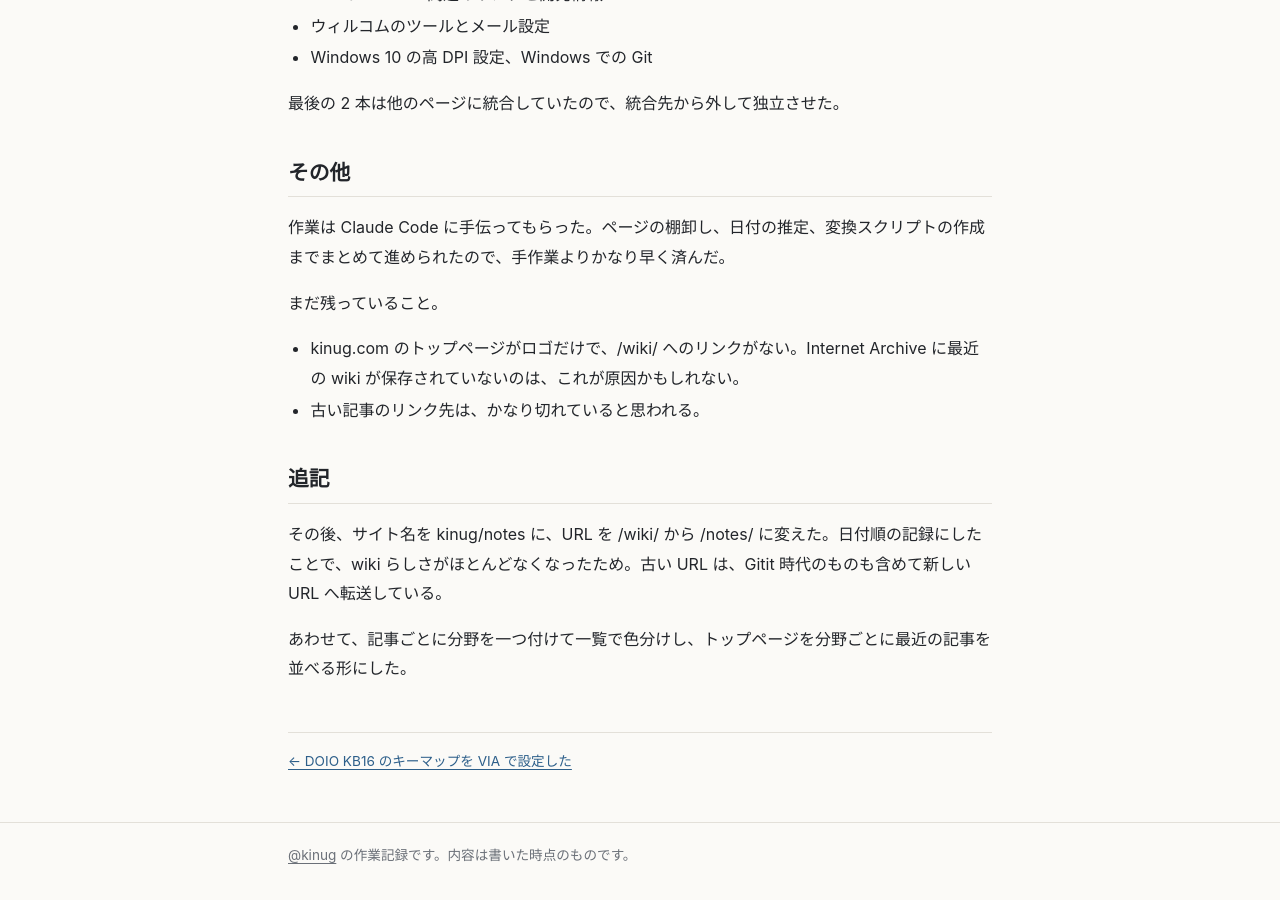
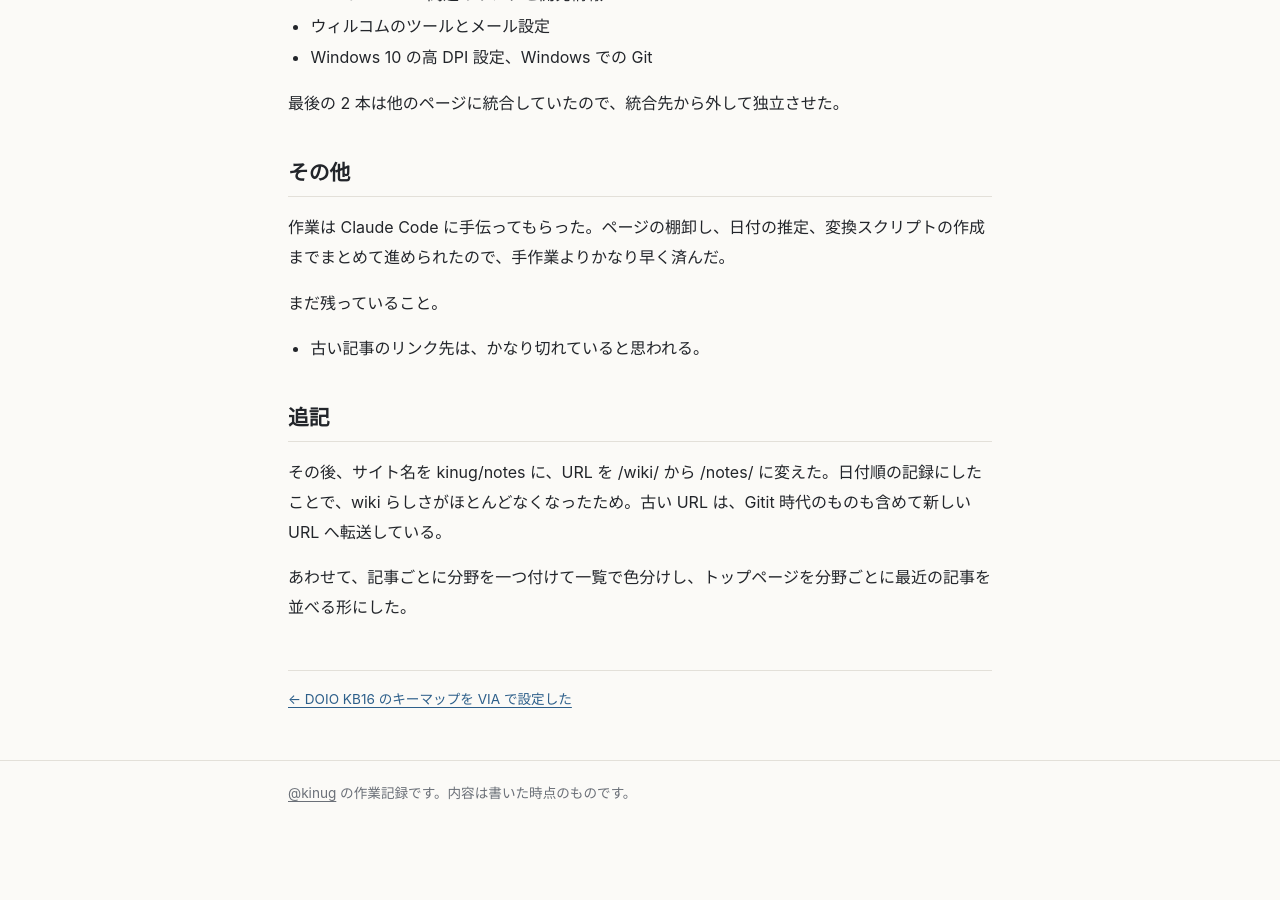
Before and after one commit to kinug-com/kinug-com, a Jekyll site: the page built from _posts/2026-10-10-wiki-reorganize.md, in a window 1280 px wide and 900 px high, scrolled down 3002 px. Built offline with Jekyll 4.4.1, drawn with Linux system fonts in a browser that asks for light colours; after the commit the page ends 3841 px from its top, so only the background shows below that.

Commit message:
Drop the note about the missing top-page link from the article
The top page intentionally does not link to the notes, so it is not an
open issue.

Co-Authored-By: Claude Opus 5.5 <noreply@anthropic.com>
Claude-Session: https://claude.ai/code/session_01TtzgnoMZ3nw7Gyt7PKbwWy

```diff
--- a/_posts/2026-10-10-wiki-reorganize.md
+++ b/_posts/2026-10-10-wiki-reorganize.md
@@ -93,7 +93,6 @@ Gitit 時代の URL は拡張子がないので、そのまま書くと拡張子
 
 まだ残っていること。
 
-- kinug.com のトップページがロゴだけで、/wiki/ へのリンクがない。Internet Archive に最近の wiki が保存されていないのは、これが原因かもしれない。
 - 古い記事のリンク先は、かなり切れていると思われる。
 
 ## 追記
```
